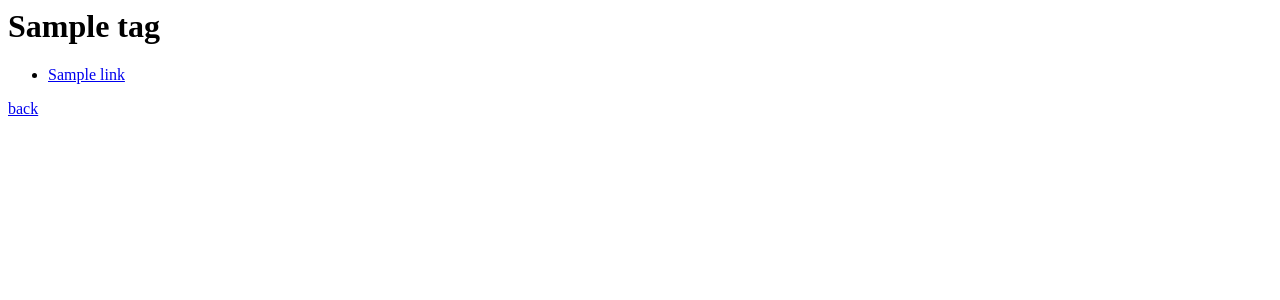
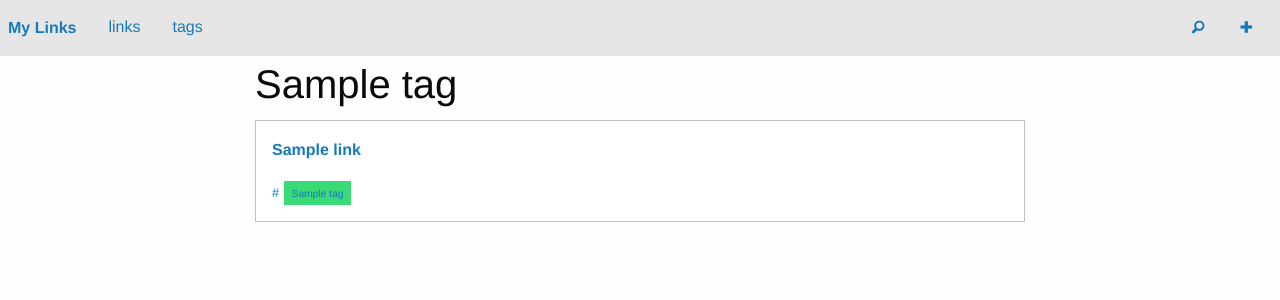
Before and after one commit to togap/my_links, a Flask app: page /tags/1 in a window 1280 px wide. Shown: the top 300 px of the page. Run offline with Flask 2, Linux system fonts and the light colour scheme; tables that the repository leaves empty hold one stand-in row (values such as "Sample post").

Commit message:
style for tag

```diff
--- a/application/templates/tags/detail.html
+++ b/application/templates/tags/detail.html
@@ -1,20 +1,26 @@
-<!Doctype htlm>
-<html>
-    <head>
-	<meta charset="utf-8">
-	<title>{{ tag.name }}</title>
-    </head>
-    <body>
-	<h1>{{ tag.name }}</h1>
-	<ul>
+{% extends "index.html" %}
+{% block title %}{{ tag.name }}{% endblock %}
+{% block header %}{{ tag.name }}{% endblock %}
+{% block content %}
+    <div class="row">
+	<div class="columns small-12">
 	    {% for link in tag.links %}
-	    	<li>
-		    <a href="{{ url_for('detail_link', id=link.id) }}">
-			{{ link.title }}
-		    </a>
-		</li>
+		<a href="{{ url_for('detail_link', id=link.id) }}">
+		    <div class="callout">
+			<p><strong>{{ link.title }}</strong></p>
+			<p>
+			    <a href="{{ link.url }}"><small>{{ link.url }}</small></a>
+			    {% for tag in link.tags %}
+			        <span class="label success">
+				    <a href="{{ url_for('detail_tag', id=tag.id) }}">
+					<small>{{ tag.name }}</small>
+				    </a>
+				</span>
+			    {% endfor %}
+			</p>
+		    </div>
+		</a>
 	    {% endfor %}
-	</ul>
-	<a href="{{ url_for('tags') }}">back</a>
-    </body>
-</html>
+	</div>
+    </div>
+{% endblock %}
```
